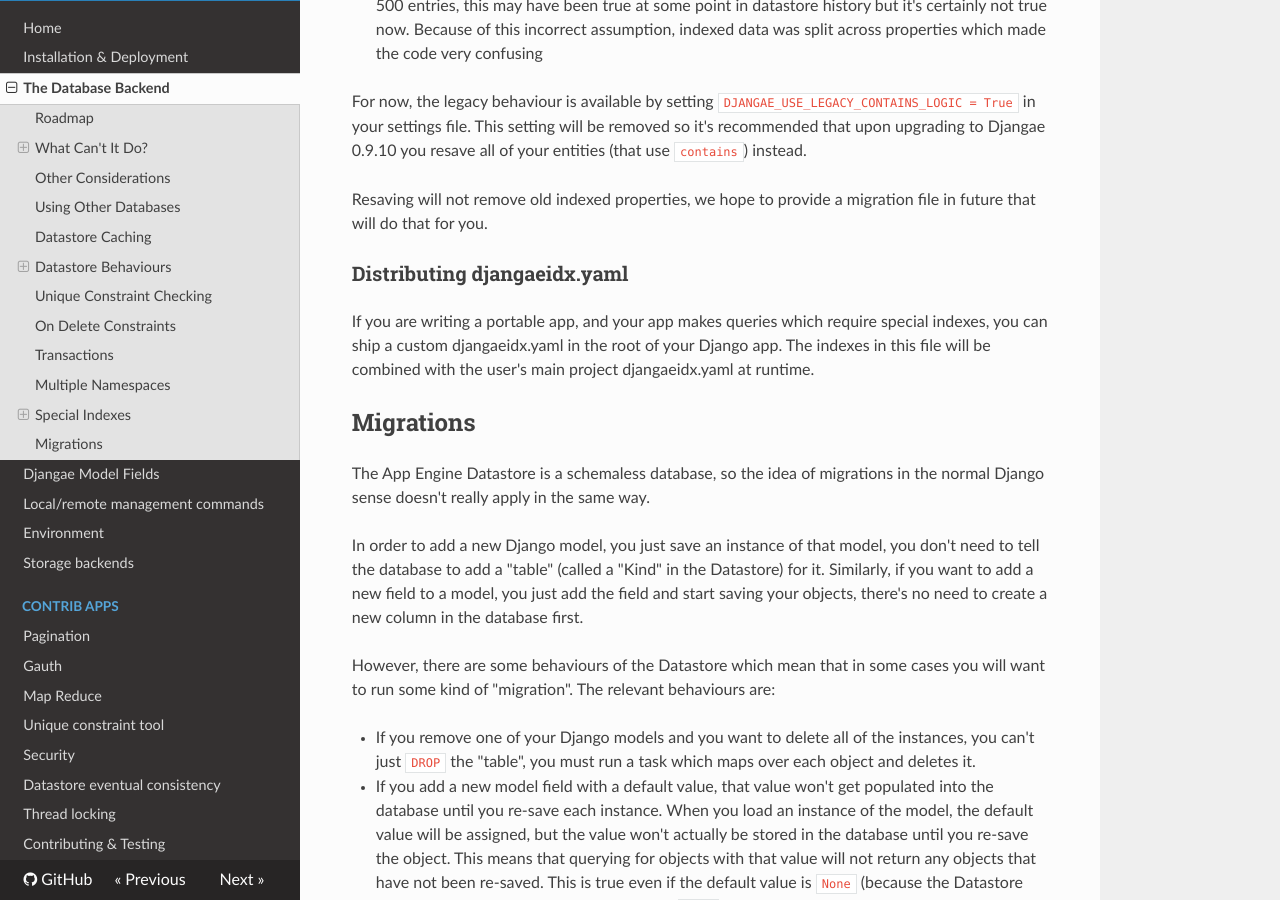
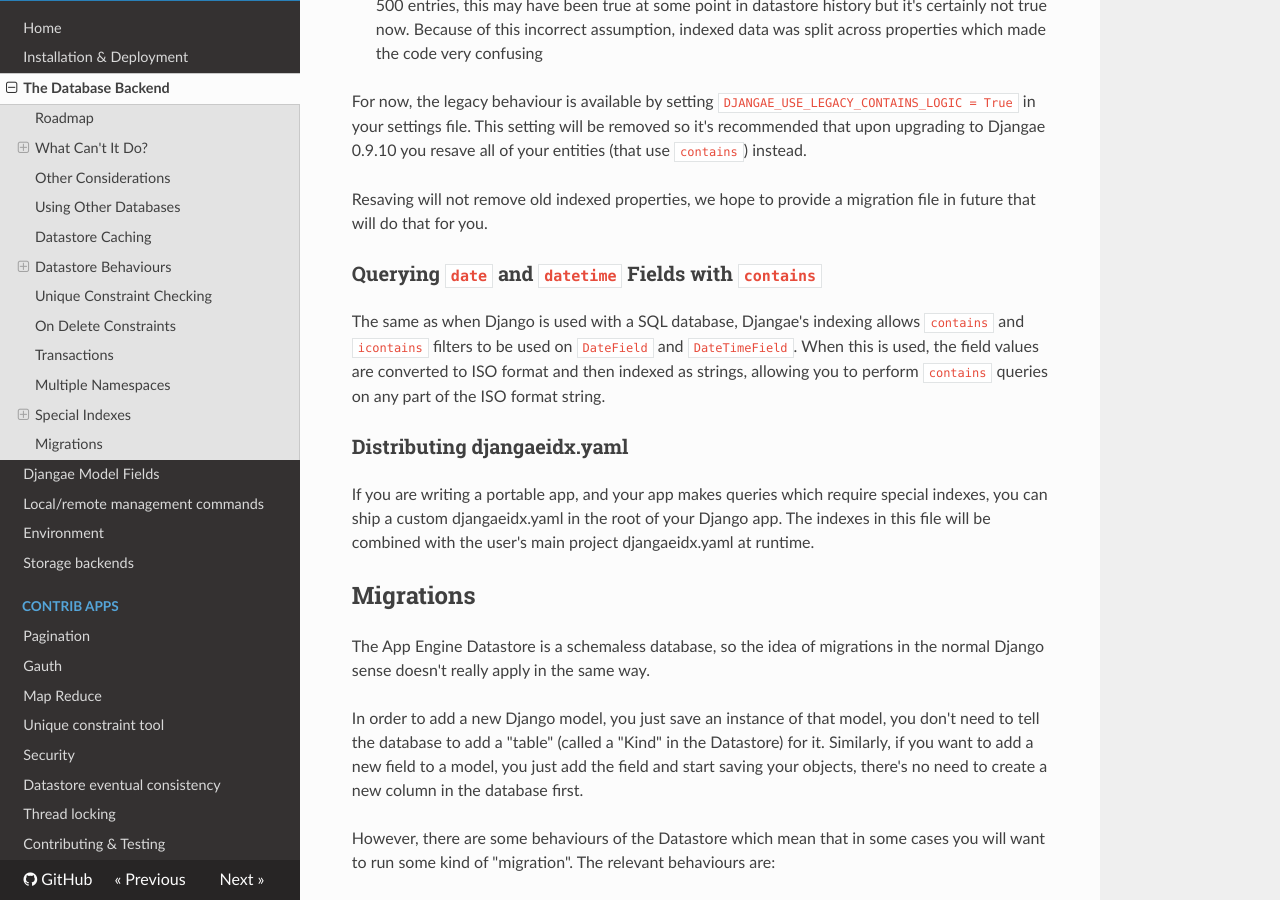
Before and after one commit to wittfabian/djangae, an MkDocs documentation site: the page built from docs/db_backend.md, in a window 1280 px wide and 900 px high, scrolled down 9367 px. Built offline with MkDocs 1.6.1, drawn with Linux system fonts in a browser that asks for light colours; nearby versions of some CDN libraries; old or Windows-style settings are respelled for this version of MkDocs.

Commit message:
Document the fact that `contains` queries can be used on date & datetime fields.

```diff
--- a/docs/db_backend.md
+++ b/docs/db_backend.md
@@ -306,6 +306,9 @@
 
 Resaving will not remove old indexed properties, we hope to provide a migration file in future that will do that for you.
 
+### Querying `date` and `datetime` Fields with `contains`
+The same as when Django is used with a SQL database, Djangae's indexing allows `contains` and `icontains` filters to be used on `DateField` and `DateTimeField`.  When this is used, the field values are converted to ISO format and then indexed as strings, allowing you to perform `contains` queries on any part of the ISO format string.
+
 
 ### Distributing djangaeidx.yaml
 
```
